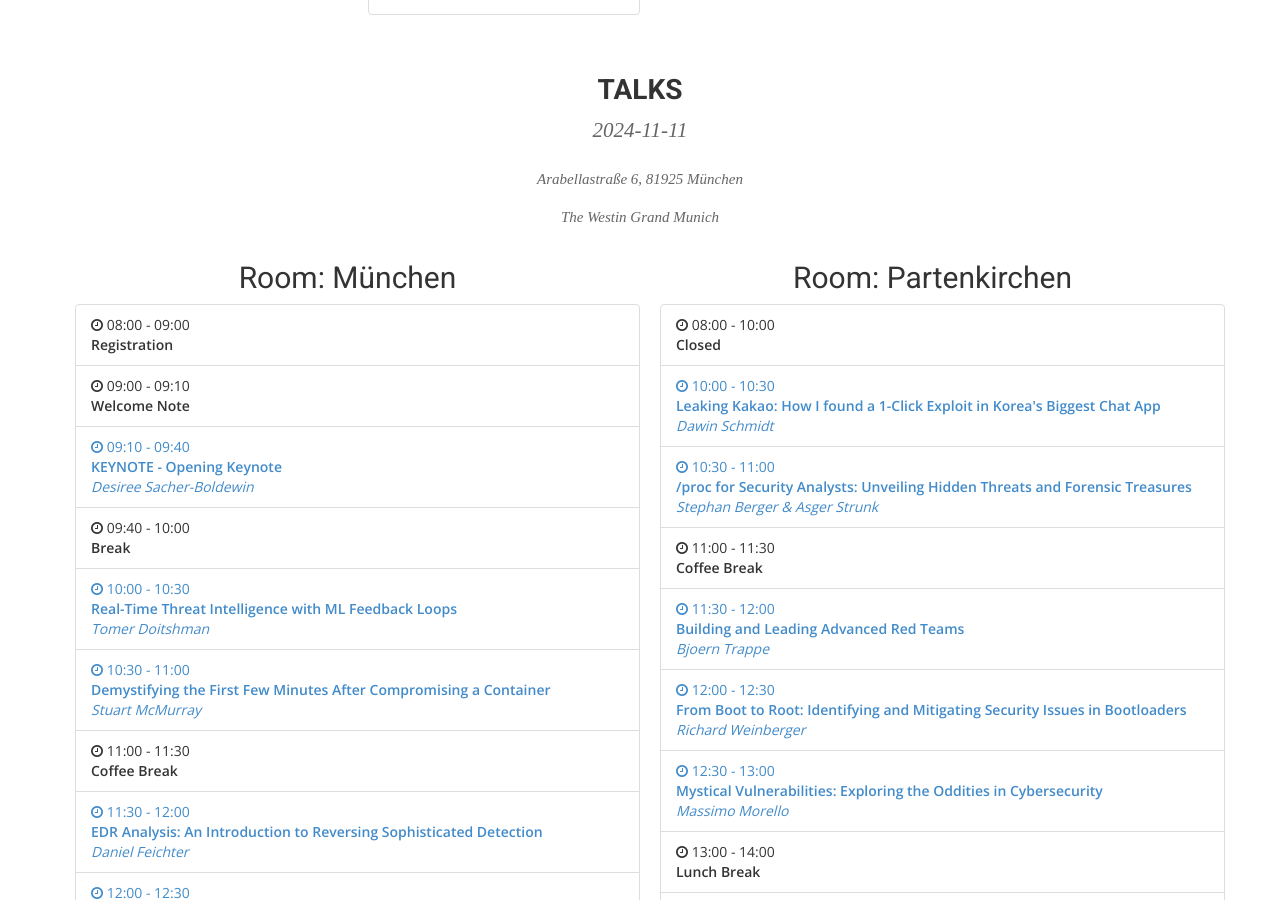
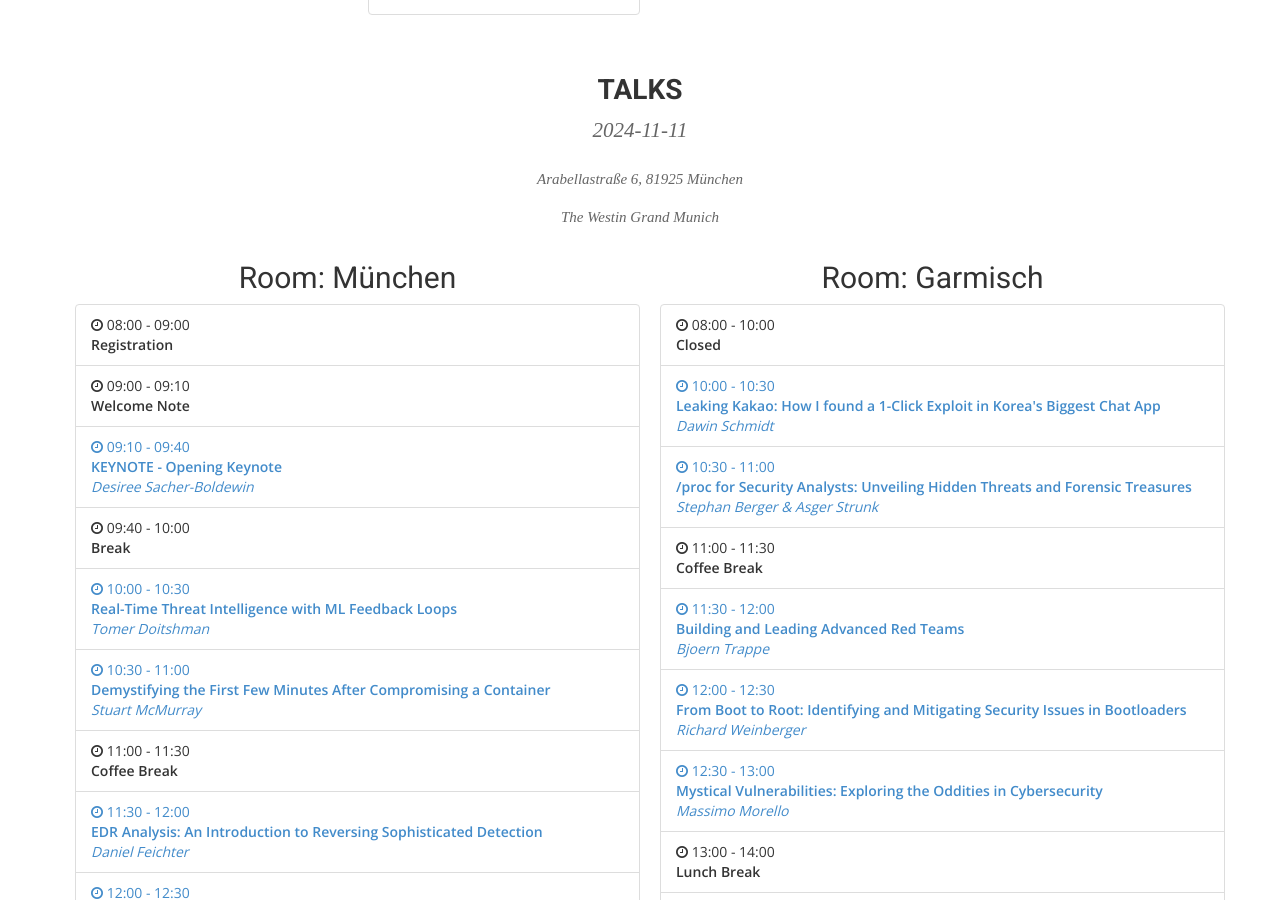
Before and after one commit to BSidesMUC/BSidesMunich2024, a Jekyll site: the page built from agenda.md, in a window 1280 px wide and 900 px high, scrolled down 1033 px. Built offline with Jekyll 4.4.1, drawn with Linux system fonts in a browser that asks for light colours; nearby versions of some CDN libraries; some web fonts are replaced.

Commit message:
Update agenda.html

```diff
--- a/_layouts/agenda.html
+++ b/_layouts/agenda.html
@@ -119,7 +119,7 @@ layout: default
           {% if track == 1 %}
             <h2>Room: München</h2>
           {% elsif track == 2 %}
-            <h2>Room: Partenkirchen</h2>
+            <h2>Room: Garmisch</h2>
           {% else %}
             <h2>Track {{ track }}</h2>
           {% endif %}
```
